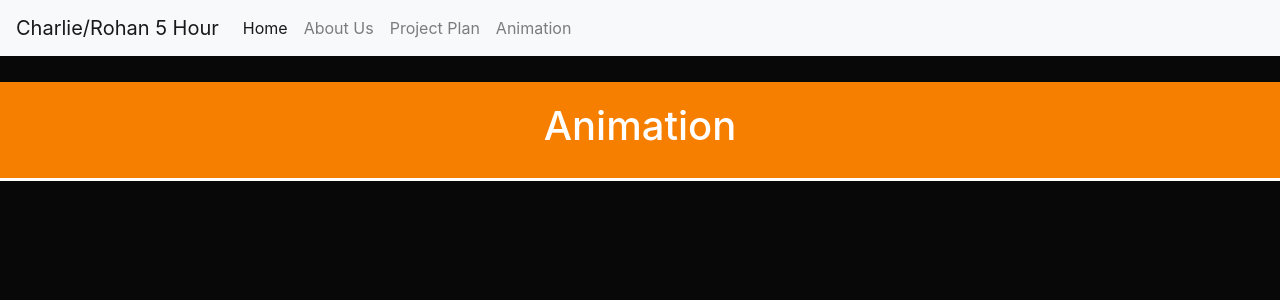
After one commit to macddmac/independent-activity-2, a Flask app: page /anim/ in a window 1280 px wide. The commit adds this page. Shown: the top 300 px of the page. Run offline with Flask 2, Linux system fonts and the light colour scheme; some libraries are stand-ins or nearby versions.

Commit message:
QUALITY OF LIFE CHANGES

```diff
--- a/main.py
+++ b/main.py
@@ -19,9 +19,13 @@ def home_route():
 # connects /hello path of server to render hello.html
 
 
-@app.route('/5hr/')
+@app.route('/proj/')
 def hello_route():
     return render_template("5hr.html", projects=data.setup())
+
+@app.route('/anim/')
+def animation_route():
+    return render_template("animation.html", projects=data.setup())
 
 
 # connects /flask path of server to render flask.html
--- /dev/null
+++ b/templates/animation.html
@@ -0,0 +1,14 @@
+{% extends "base.html" %}
+
+{% block head %}
+<title>{{name}} | Animation </title>
+{% endblock %}
+
+
+<!-- Project Information -->
+{% block title %}
+<div style="background-color:#F77F00;border-bottom:3px solid white;color:white;width:100%; margin: 0px auto 100px auto;
+            text-align:center; padding:20px;">
+    <h1>Animation</h1>
+</div>
+{% endblock %}
--- a/templates/base.html
+++ b/templates/base.html
@@ -69,7 +69,8 @@
         <div class="navbar-nav">
             <a class="nav-link active" href="/">Home <span class="sr-only">(current)</span></a>
             <a class="nav-link" href="/playlist">About Us</a>
-            <a class="nav-link" href="/5hr">5 Hour Challenge</a>
+            <a class="nav-link" href="/proj">Project Plan</a>
+            <a class="nav-link" href="/anim">Animation</a>
         </div>
     </div>
 </nav>
--- a/templates/home.html
+++ b/templates/home.html
@@ -1,7 +1,7 @@
 {% extends "base.html" %}
 
 {% block head %}
-<title>{{name}}| Home </title>
+<title>{{name}} | Home </title>
 <link rel="stylesheet" href="https://cdnjs.cloudflare.com/ajax/libs/normalize/5.0.0/normalize.min.css">
 <link rel= "stylesheet" type= "text/css" href= "{{ url_for('static',filename='style.css') }}">
 <style>
--- a/templates/playlist.html
+++ b/templates/playlist.html
@@ -1,7 +1,7 @@
 {% extends "base.html" %}
 
 {% block head %}
-<title>About Us</title>
+<title>{{name}} | About Us </title>
 {% endblock %}
 
 
```
